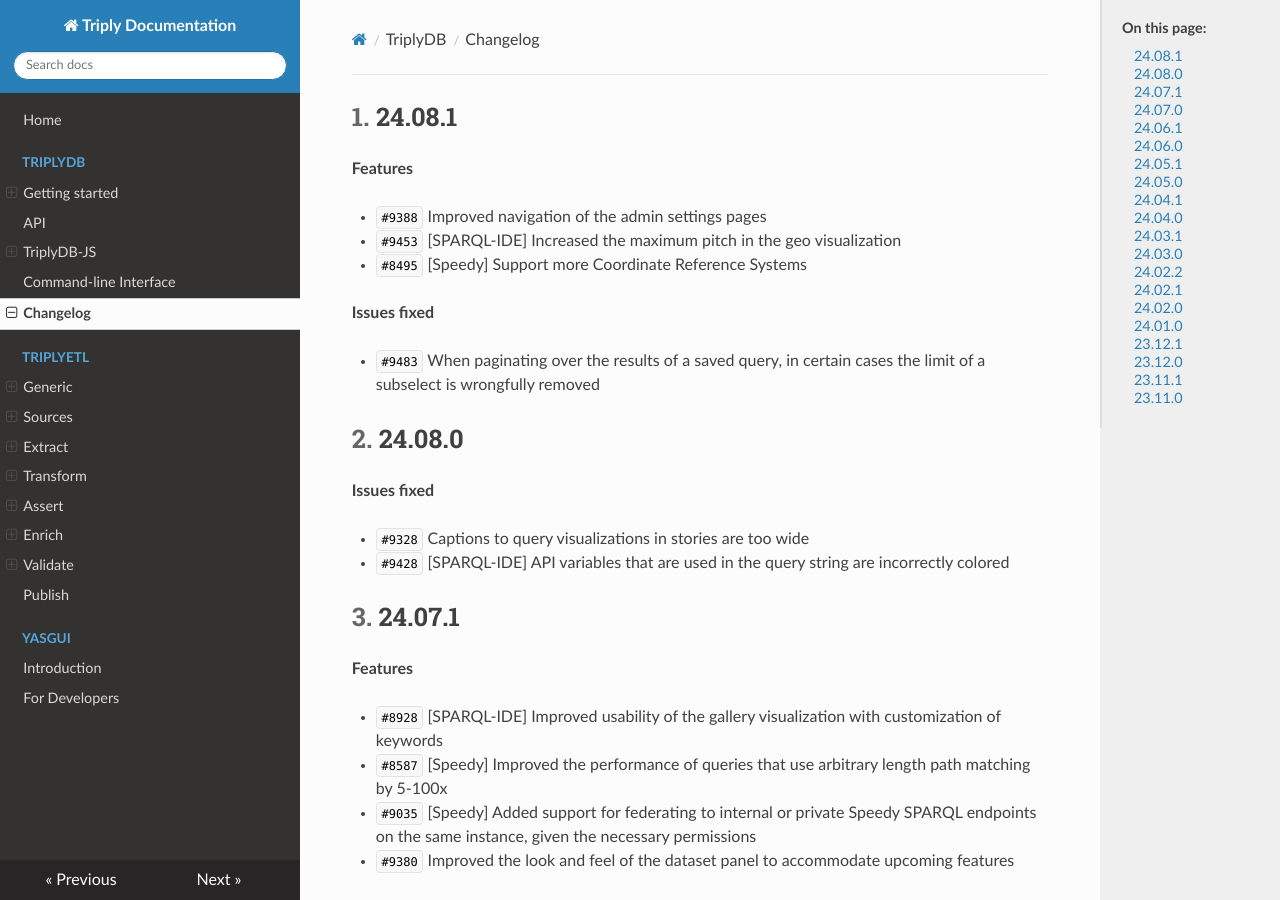
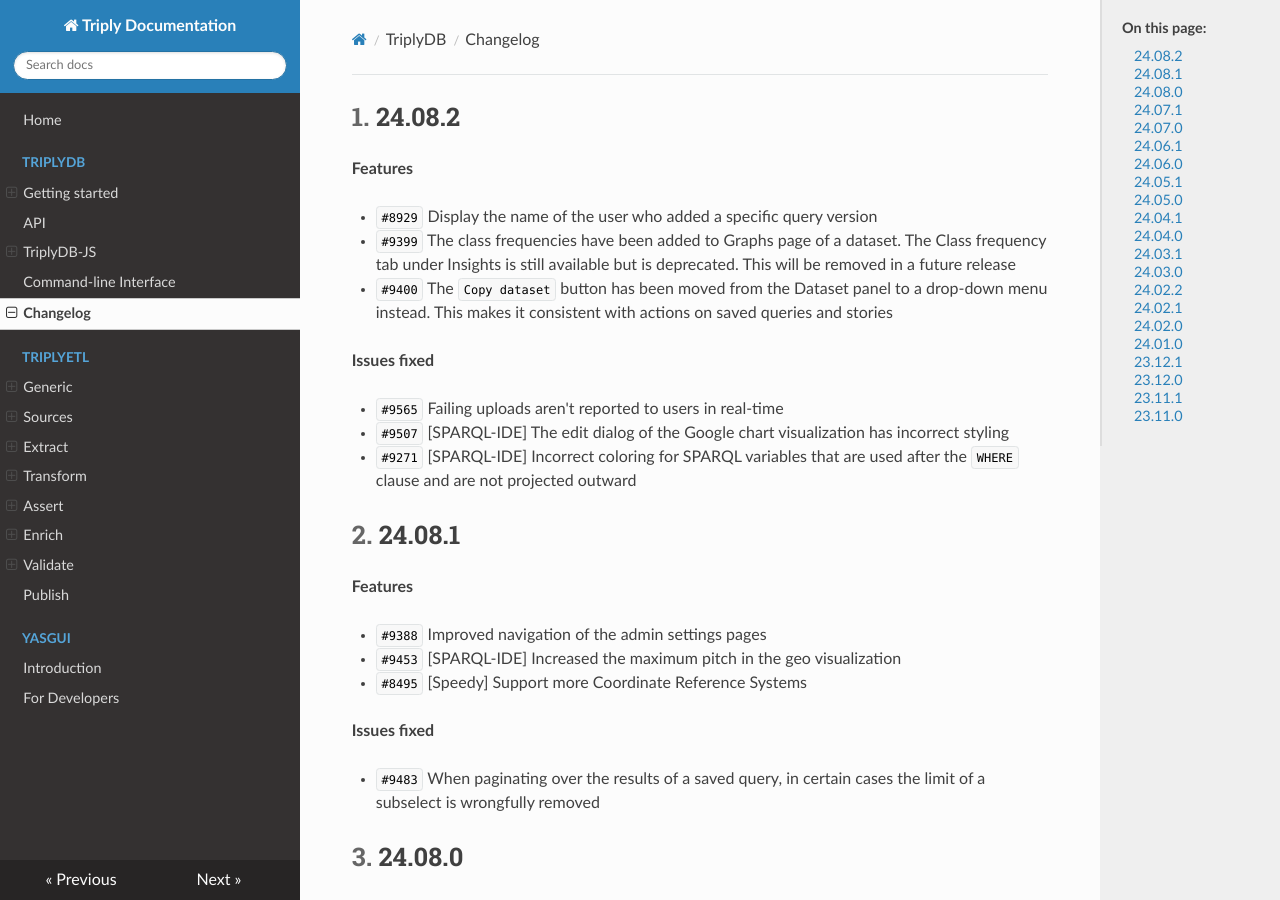
Before and after one commit to TriplyDB/Documentation, an MkDocs documentation site: the page built from docs/triplydb-changelog/index.md, in a window 1280 px wide and 900 px high. Built offline with MkDocs 1.6.1, drawn with Linux system fonts in a browser that asks for light colours.

Commit message:
Updated TriplyDB changelog for 24.08.2

```diff
--- a/docs/triplydb-changelog/index.md
+++ b/docs/triplydb-changelog/index.md
@@ -4,6 +4,20 @@
 ---
 
 [TOC]
+
+## 24.08.2 {#24.08.2}
+
+**Features**
+
+- `#8929` Display the name of the user who added a specific query version
+- `#9399` The class frequencies have been added to Graphs page of a dataset. The Class frequency tab under Insights is still available but is deprecated. This will be removed in a future release
+- `#9400` The `Copy dataset` button has been moved from the Dataset panel to a drop-down menu instead. This makes it consistent with actions on saved queries and stories
+
+**Issues fixed**
+
+- `#9565` Failing uploads aren't reported to users in real-time
+- `#9507` [SPARQL-IDE] The edit dialog of the Google chart visualization has incorrect styling
+- `#9271` [SPARQL-IDE] Incorrect coloring for SPARQL variables that are used after the `WHERE` clause and are not projected outward
 
 ## 24.08.1 {#24.08.1}
 
```
